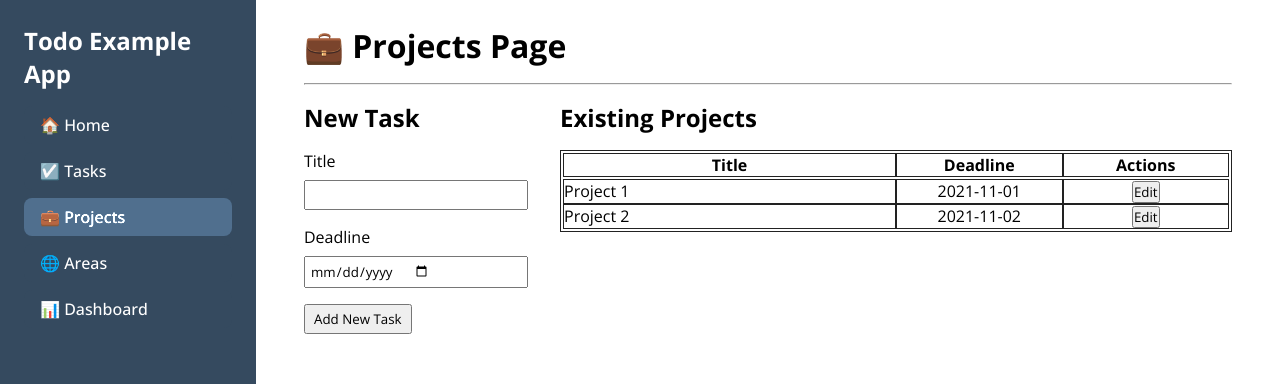
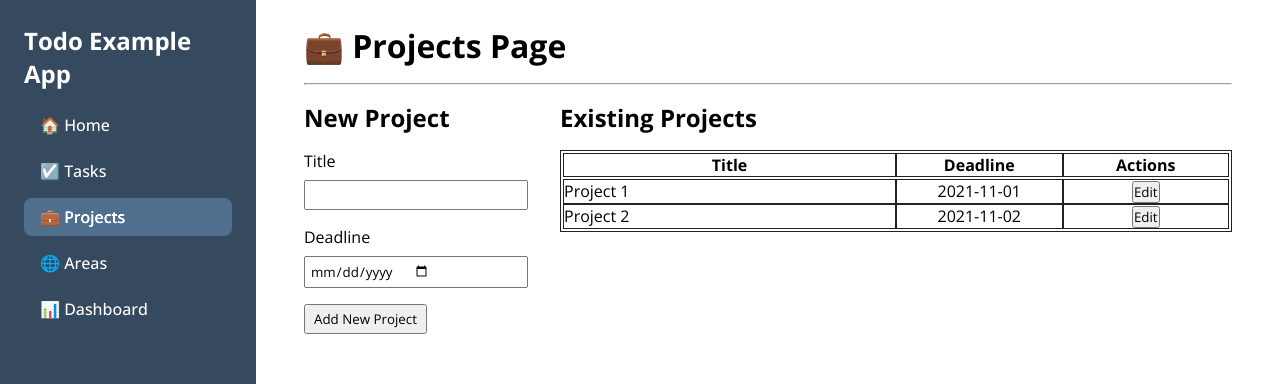
Before and after one commit to bencodezen/essential-vue-3-patterns-and-techniques, a Vue app in the folder example/: page /#/projects in a window 1280 px wide. Shown: the top 384 px of the page. Built offline with nearby package versions, Linux system fonts and the light colour scheme.

Commit message:
fix: wrong word in pages

```diff
--- a/example/src/pages/Areas.vue
+++ b/example/src/pages/Areas.vue
@@ -14,13 +14,13 @@ export default {
     <hr />
     <div class="areas-grid">
       <section>
-        <h2>New Task</h2>
+        <h2>New Area</h2>
         <form @submit.prevent>
           <div class="base-input-wrapper">
             <label for="area-title" class="base-input-label">Title</label>
             <input type="text" id="area-title" class="base-input" />
           </div>
-          <button class="base-button">Add New Task</button>
+          <button class="base-button">Add New Area</button>
         </form>
       </section>
       <section>
--- a/example/src/pages/Projects.vue
+++ b/example/src/pages/Projects.vue
@@ -14,7 +14,7 @@ export default {
     <hr />
     <div class="projects-grid">
       <section>
-        <h2>New Task</h2>
+        <h2>New Project</h2>
         <form @submit.prevent>
           <div class="base-input-wrapper">
             <label for="project-title" class="base-input-label">Title</label>
@@ -24,7 +24,7 @@ export default {
             <label for="project-date" class="base-input-label">Deadline</label>
             <input type="date" id="project-date" class="base-input" />
           </div>
-          <button class="base-button">Add New Task</button>
+          <button class="base-button">Add New Project</button>
         </form>
       </section>
       <section>
```
